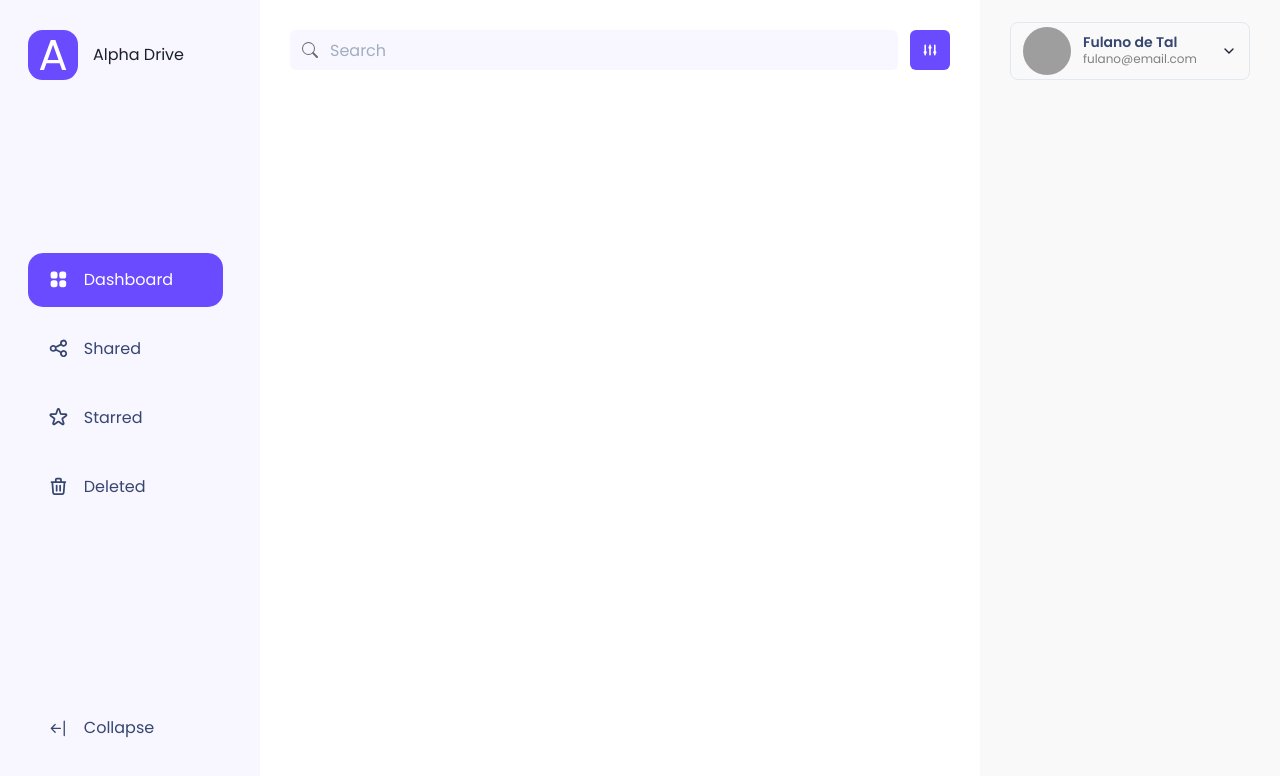
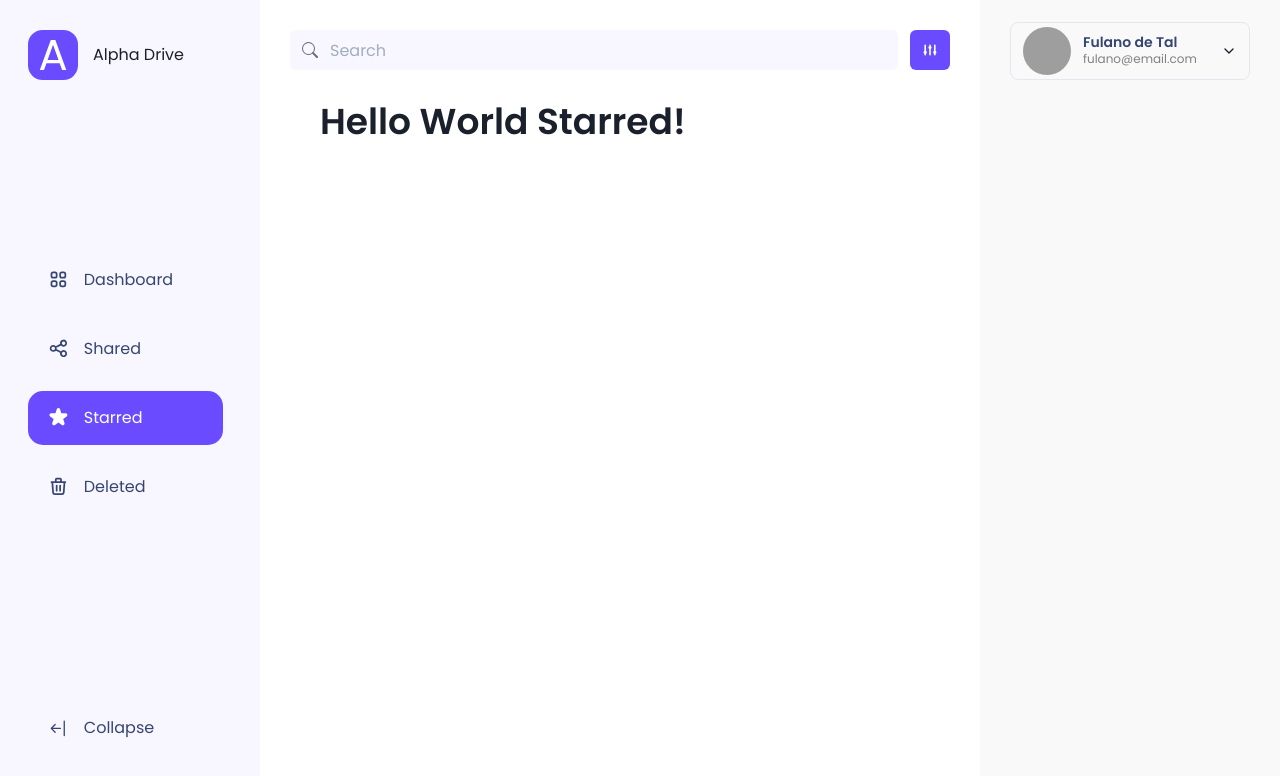
Before and after one commit to jfernandesdev/alphadrive, a React (Create React App) app: page /starred in a window 1280 px wide. Shown: the top 776 px of the page. Built offline with nearby package versions, Linux system fonts and the light colour scheme; grey boxes are pictures that could not be loaded.

Commit message:
paging with react-router-dom

```diff
--- a/src/App.tsx
+++ b/src/App.tsx
@@ -1,5 +1,20 @@
-import Layout from "./components/Layout"
+import { BrowserRouter, Route, Switch, Redirect } from 'react-router-dom';
 
-export const App = () => (
-  <Layout />
-)
+import { Dashboard } from './pages/Dashboard';
+import { Deleted } from './pages/Deleted';
+import { Shared } from './pages/Shared';
+import { Starred } from './pages/Starred';
+
+export function App() {
+  return (
+    <BrowserRouter>
+      <Switch>
+        <Redirect exact from="/" to="/dashboard" />
+        <Route path='/dashboard' component={Dashboard} />
+        <Route path='/deleted' component={Deleted} />
+        <Route path='/shared' component={Shared} />
+        <Route path='/starred' component={Starred} />
+      </Switch>
+    </BrowserRouter>
+  );
+}
--- a/src/components/Content/index.tsx
+++ b/src/components/Content/index.tsx
@@ -11,7 +11,7 @@ import {
 import { BsSearch } from 'react-icons/bs';
 import { HiAdjustments } from 'react-icons/hi';
 
-const Content: React.FC = () => {
+const Content: React.FC = (props) => {
   return (
     <Box padding="30px">
 
@@ -34,6 +34,10 @@ const Content: React.FC = () => {
         icon={<HiAdjustments />}
       />
     </InputGroup>
+
+    <Box padding="30px">
+      {props.children}
+    </Box>
   </Box>
 )}
 
--- a/src/components/Layout/index.tsx
+++ b/src/components/Layout/index.tsx
@@ -7,13 +7,13 @@ import SideRight from '../SideRight';
 import { Grid } from './styles';
 
 
-const Layout: React.FC = () => {
+const Layout: React.FC = (props) => {
   const [isCollapsed, setIsCollapsed] = useState(false);
 
   return (
     <Grid className={isCollapsed ? 'menuIsCollapsed' : ''}>
       <SideBar isCollapsed={isCollapsed} setIsCollapsed={setIsCollapsed} />
-      <Content />
+      <Content {...props} />
       <SideRight />
     </Grid>
   );
--- a/src/components/SideBar/index.tsx
+++ b/src/components/SideBar/index.tsx
@@ -1,5 +1,5 @@
 import React from 'react';
-import { BrowserRouter, Link } from 'react-router-dom';
+import { Link, useLocation } from 'react-router-dom';
 import { Flex, Image,  Text } from '@chakra-ui/react';
 import { Wrapper, Logo, MenuList, MenuItem } from './styles';
 
@@ -12,32 +12,35 @@ const menuItensList = [
   {
     title: 'Dashboard',
     icon: <HiOutlineViewGrid />,
-    url: 'dashboard'
+    url: '/dashboard'
   },
   {
     title: 'Shared',
     icon: <HiOutlineShare />,
-    url: 'shared'
+    url: '/shared'
   },
   {
     title: 'Starred',
     icon: <HiOutlineStar />,
-    url: 'starred'
+    url: '/starred'
   },
   {
     title: 'Deleted',
     icon: <HiOutlineTrash />,
-    url: 'deleted'
+    url: '/deleted'
   }
 ];
 
 interface SideBarPros {
-  isCollapsed: boolean;
+  isCollapsed?: boolean;
   setIsCollapsed: (isCollapsed: boolean) => void;
 }
 
 
 const SideBar: React.FC<SideBarPros> = ({isCollapsed, setIsCollapsed}) => {
+
+  const location = useLocation();
+
   return (
     <Wrapper className="sidebar">
       <Flex direction="column" justifyContent="space-between">
@@ -48,14 +51,12 @@ const SideBar: React.FC<SideBarPros> = ({isCollapsed, setIsCollapsed}) => {
 
         <MenuList>
           {menuItensList.map((item, index) => (
-            <BrowserRouter key={index}>
-              <Link to={item.url} >
-                <MenuItem className={index === 0 ? "isActive" : ''}>
-                  {item.icon}
-                  <span>{item.title}</span>
-                </MenuItem>
-              </Link>
-            </BrowserRouter>
+            <Link to={item.url} key={index}>
+              <MenuItem className={location.pathname === item.url ? "isActive" : ''}>
+                {item.icon}
+                <span>{item.title}</span>
+              </MenuItem>
+            </Link>
           ))}
         </MenuList>
 
--- /dev/null
+++ b/src/pages/Dashboard.tsx
@@ -0,0 +1,9 @@
+import Layout from "../components/Layout"
+
+import { Heading } from "@chakra-ui/react";
+
+export const Dashboard = () => (
+  <Layout>
+    <Heading>Hello World Dashboard!</Heading>
+  </Layout>
+)
--- /dev/null
+++ b/src/pages/Deleted.tsx
@@ -0,0 +1,9 @@
+import Layout from "../components/Layout"
+
+import { Heading } from "@chakra-ui/react";
+
+export const Deleted = () => (
+  <Layout>
+    <Heading>Hello World Deleted!</Heading>
+    </Layout>
+)
--- /dev/null
+++ b/src/pages/Shared.tsx
@@ -0,0 +1,9 @@
+import Layout from "../components/Layout"
+
+import { Heading } from "@chakra-ui/react";
+
+export const Shared = () => (
+  <Layout>
+    <Heading>Hello World Shared!</Heading>
+    </Layout>
+)
--- /dev/null
+++ b/src/pages/Starred.tsx
@@ -0,0 +1,9 @@
+import Layout from "../components/Layout"
+
+import { Heading } from "@chakra-ui/react";
+
+export const Starred = () => (
+  <Layout>
+    <Heading>Hello World Starred!</Heading>
+    </Layout>
+)
```
